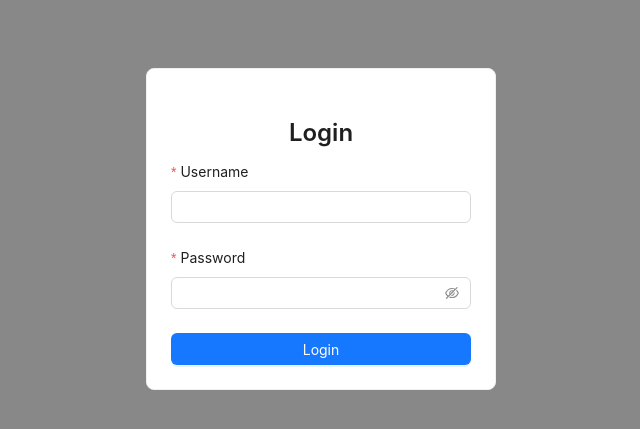
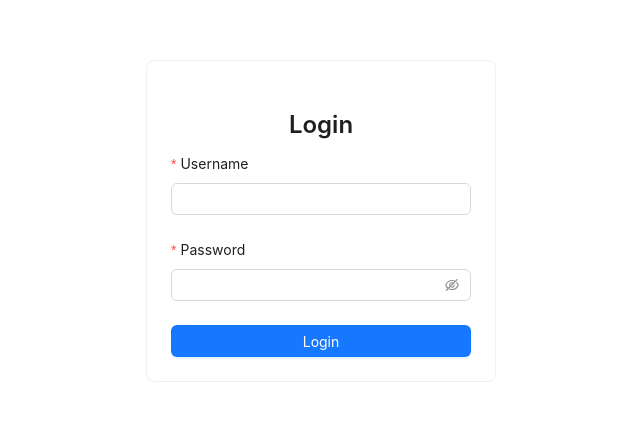
Before and after one commit to maximeconnolly/PROG1344-frontend, a React (Vite) app: page / in a window 1280 px wide. Shown: the part 179-608 px from the top of the page, without its empty margins (319-959 px from the left). Built offline with nearby package versions, Linux system fonts and the light colour scheme.

Commit message:
Fix la fucking grey border
Removed margin and changed background color of `html` & `body`.

```diff
--- a/src/App.css
+++ b/src/App.css
@@ -3,5 +3,6 @@
 }
 /* html main body color */
 html, body {
-  background: #888888;
+  margin:0;
+  background:white;
 }
```
